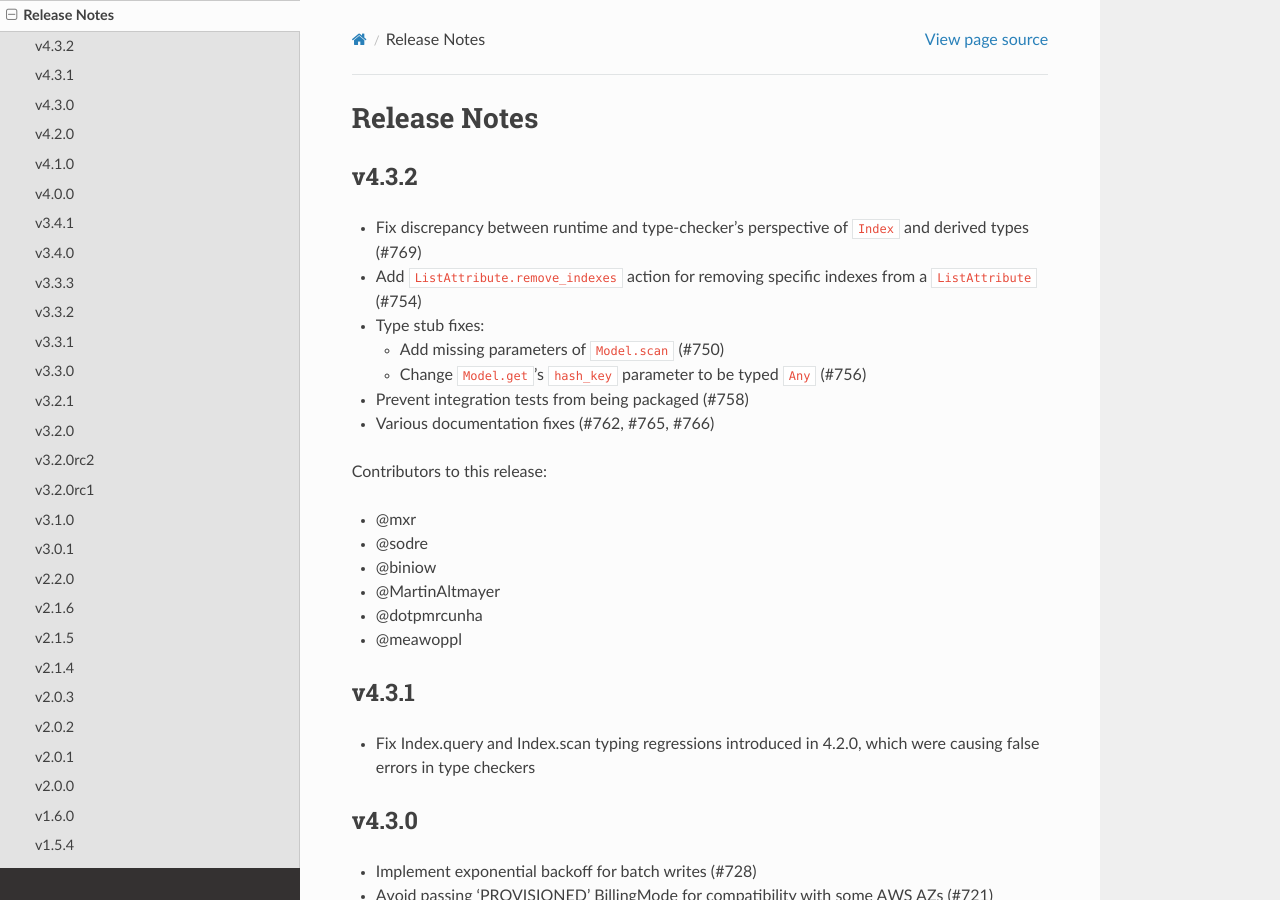
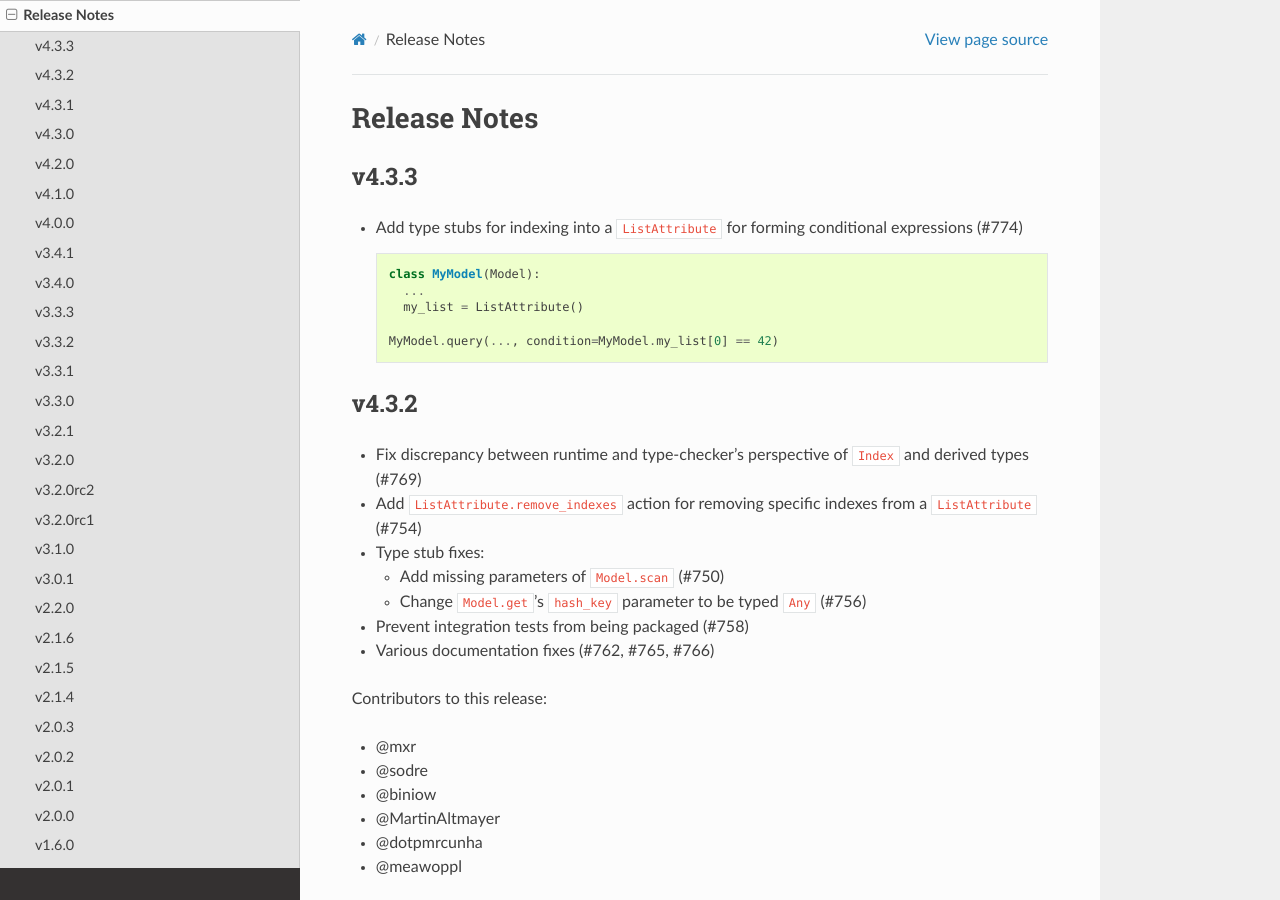
Before and after one commit to pynamodb/PynamoDB, a Sphinx documentation site: the page built from docs/release_notes.rst, in a window 1280 px wide and 900 px high. Built offline with Sphinx 7.4.7 and the Read the Docs theme 2.0.0, drawn with Linux system fonts in a browser that asks for light colours.

Commit message:
Add type stubs for indexing into ListAttribute

```diff
--- a/docs/release_notes.rst
+++ b/docs/release_notes.rst
@@ -1,5 +1,18 @@
 Release Notes
 =============
+
+v4.3.3
+----------
+
+* Add type stubs for indexing into a ``ListAttribute`` for forming conditional expressions (#774)
+
+  ::
+
+    class MyModel(Model):
+      ...
+      my_list = ListAttribute()
+
+    MyModel.query(..., condition=MyModel.my_list[0] == 42)
 
 v4.3.2
 ----------
--- a/pynamodb/__init__.py
+++ b/pynamodb/__init__.py
@@ -7,4 +7,4 @@ A simple abstraction over DynamoDB
 """
 __author__ = 'Jharrod LaFon'
 __license__ = 'MIT'
-__version__ = '4.3.2'
+__version__ = '4.3.3'
```
Also changed, not shown: 3 other files.
